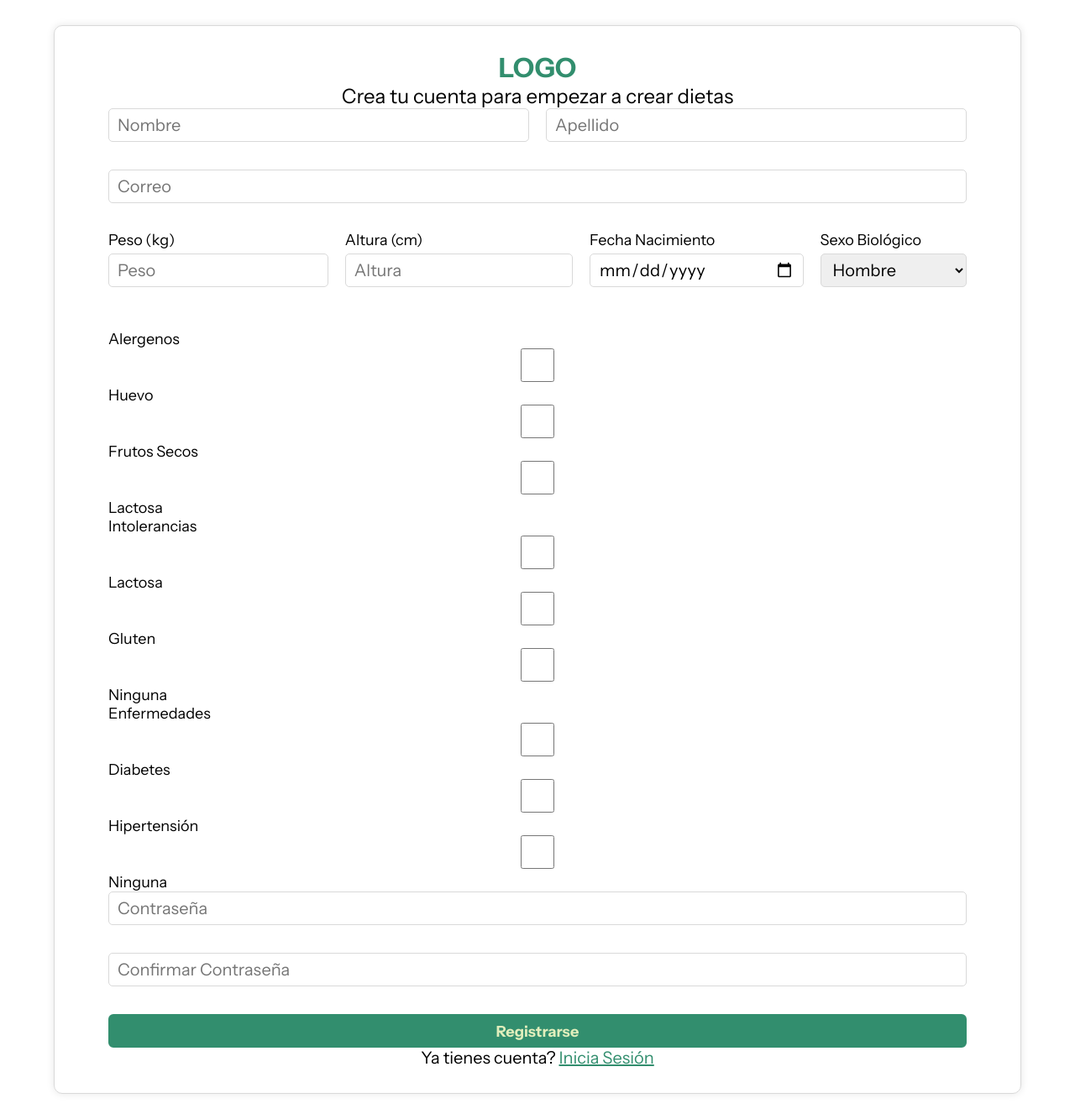
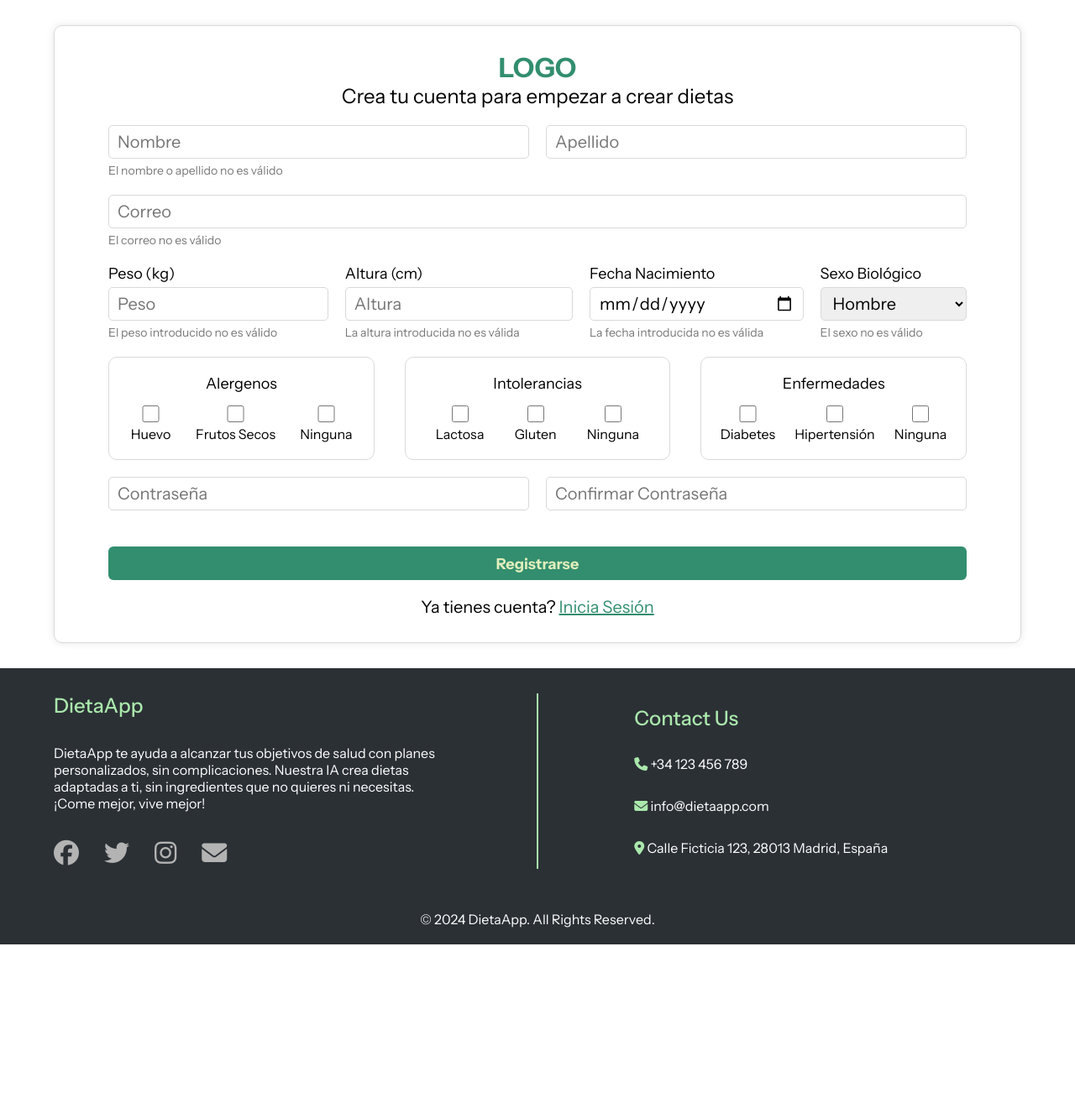
Before and after one commit to alekseisavinok6/dietaApp, a PHP site: page /views/registroCompleto.php in a window 1280 px wide. Shown: the whole page at 84% size. After the commit the page ends 1125 px from the top, so only its background shows below. Run offline with PHP 8.4, Linux system fonts and the light colour scheme; some libraries are stand-ins or nearby versions.

Commit message:
Estilos Registro|| Comienzo estilos login

```diff
--- a/css/styles.css
+++ b/css/styles.css
@@ -43,6 +43,10 @@
   color: #328e6e;
 }
 
+label {
+  font-size: 18px;
+}
+
 .text-lg {
   font-size: 24px;
 }
@@ -61,22 +65,28 @@
 }
 
 /* CONTENEDORES */
+.home-container {
+  height: 100vh;
+  flex-direction: column;
+  padding: 30px 5%;
+}
 
-.container {
+.registro-container,
+.login-container {
+  min-height: 90vh;
   margin: 30px 5%;
-  padding: 30px 5%;
-  border-radius: 10px 0px 0px 10px;
   border: 1px solid #d9d9d9;
   border-radius: 10px;
 }
-.container-c {
-  /*Contenedor columnas || Contenedor filas*/
-  height: 100vh;
+
+.registro-container {
+  flex-direction: column;
+  justify-content: space-between;
   padding: 30px 5%;
 }
 
-.container-c {
-  flex-direction: column;
+.login-container {
+  height: 90vh;
 }
 
 /* BUTTONS */
@@ -158,25 +168,28 @@
 }
 
 /*---VISTA LOGIN/REGISTRO---*/
+/* REGISTRO */
+.registro-container {
+  justify-content: space-between;
+}
+
+.registro-top {
+  margin-bottom: 20px;
+}
+
 .registro-top,
 .text-md {
   text-align: center;
 }
 
-.login-form,
-.registro-form {
+.registro-form,
+.login-form {
   flex-direction: column;
-  /* gap: 20px; */
+  gap: 20px;
 }
 
-/* LOGIN */
-
-/* REGISTRO */
-.registro-form {
-  /* padding: 5%; */
-}
-
-.form-name {
+.form-name,
+.form-password {
   display: flex;
   gap: 20px;
 }
@@ -190,29 +203,41 @@
 .client-data-input select {
   margin-top: 5px;
 }
-/* .form-fNacimiento label,
-.form-sexo label {
-  width: 40%;
-} */
 
-/* .form-fNacimiento input,
-.form-sexo select {
-  height: 40px;
-  width: 40%;
-} */
+.checkbox-container {
+  flex-direction: column;
+  align-items: center;
+  gap: 15px;
+  border: 1px solid #dadada;
+  padding: 20px;
+  border-radius: 10px;
+  width: 31%;
+}
+.checkbox-group {
+  display: flex;
+  gap: 20px;
+  justify-content: center;
+  text-align: center;
+}
 
-/* .peso,
-.altura {
+.checkbox-group label {
+  font-size: 16px;
+}
+
+.checkbox-group input {
+  height: 20px;
+}
+
+.form-password div {
   width: 50%;
-} */
+}
 
+/* LOGIN */
 /* LOGIN LEFT*/
 .login-left {
   width: 40%;
-  border-radius: 10px 0px 0px 10px;
   border-right: 1px solid #d9d9d9;
   padding: 30px;
-  position: relative;
 }
 
 .login-left img {
@@ -220,15 +245,14 @@
   height: 100%;
   border-radius: 10px;
 }
+
 /* LOGIN RIGHT*/
-
 .login-right {
   width: 60%;
   padding: 30px 5%;
-  border-radius: 0px 10px 10px 0px;
-  /* display: flex;x */
+  display: flex;
   flex-direction: column;
-  /* justify-content: space-between; */
+  justify-content: center;
   gap: 20px;
 }
 
@@ -237,24 +261,6 @@
 }
 
 /* FORMS */
-
-.form-nacimiento-sexo,
-.peso-altura {
-  display: flex;
-  /* justify-content: space-between; */
-  align-items: center;
-  gap: 20px;
-}
-
-label {
-  font-size: 18px;
-}
-
-/* select {
-  padding: 0 10px;
-  border: 1px solid #d9d9d9;
-  border-radius: 5px;
-} */
 
 form input,
 select {
@@ -271,6 +277,10 @@
   border: none;
 }
 
+.checkbox-group input:focus {
+  outline: none;
+}
+
 input:focus::placeholder {
   color: transparent;
 }
@@ -283,13 +293,16 @@
 
 .input-error,
 .input-registro-error {
-  margin: 5px 0 10px 0;
+  margin: 5px 0 0 0;
   color: #797979;
   font-size: 14px;
 }
 
+.input-error:first-of-type {
+  margin: 5px 0 10px 0;
+}
+
 .form-msg {
-  margin: 0 0 20px 0;
   background-color: rgb(252, 229, 173);
   color: black;
   padding: 15px;
--- a/index.php
+++ b/index.php
@@ -13,7 +13,7 @@
     />
   </head>
   <body>
-    <div class="container-c flex-c">
+    <div class="home-container flex-c">
         <?php include "components/navbar.php"?>
 
         <header class="banner flex-c">
--- a/views/registroCompleto.php
+++ b/views/registroCompleto.php
@@ -14,20 +14,22 @@
 </head>
 
 <body>
-<div class="container box-s">
+<div class="registro-container box-s flex-c">
     <div class="registro-top">
         <a href="../index.php"><h2>LOGO</h2></a>
         <p class="text-lg">Crea tu cuenta para empezar a crear dietas</p>
     </div>
     <form id="registro-form" class="registro-form flex-c" action="../controllers/registroController.php" method="POST">
+        <div>
             <div class="form-name">
                 <input type="text" name="nombre" placeholder="Nombre" />
                 <input type="text" name="apellido" placeholder="Apellido" />
             </div>
-        <p class="input-nombre-error input-registro-error no-display">El nombre o apellido no es válido</p>
+            <p class="input-nombre-error input-registro-error ">El nombre o apellido no es válido</p>
+        </div>
         <div>
             <input type="email" name="email" placeholder="Correo" />
-            <p class="input-email-error input-registro-error no-display">El correo no es válido</p>
+            <p class="input-email-error input-registro-error ">El correo no es válido</p>
             <?php
                 if (isset($_GET['error']) && $_GET['error'] === 'correo_duplicado') {
                     echo '<p class="input-email-error input-error">El correo ya está registrado.</p>';
@@ -38,17 +40,17 @@
             <div class="client-data-input form-peso">
                 <label for="peso">Peso (kg)</label>
                 <input type="number" name="peso" id="peso" placeholder="Peso" />
-                <p class="input-peso-error input-registro-error no-display">El peso introducido no es válido</p>
+                <p class="input-peso-error input-registro-error ">El peso introducido no es válido</p>
             </div>
             <div class="client-data-input form-altura">
                 <label for="altura">Altura (cm)</label>
                 <input type="number" name="altura" id="altura" placeholder="Altura" />
-                <p class="input-altura-error input-registro-error no-display">La altura introducida no es válida</p>
+                <p class="input-altura-error input-registro-error ">La altura introducida no es válida</p>
             </div>
             <div class="client-data-input form-nacimiento">
                 <label for="f_nacimiento">Fecha Nacimiento</label>
                 <input type="date" name="f_nacimiento" id="f_nacimiento" />
-                <p class="input-fNacimiento-error input-registro-error no-display">La fecha introducida no es válida</p>
+                <p class="input-fNacimiento-error input-registro-error ">La fecha introducida no es válida</p>
             </div>
             <div class="client-data-input form-sexo">
                 <label for="Sexo">Sexo Biológico</label>
@@ -56,47 +58,51 @@
                     <option value="Hombre" selected>Hombre</option>
                     <option value="Mujer">Mujer</option>
                 </select>
-                <p class="input-fNacimiento-error input-registro-error no-display">El sexo seleccionado no es válido</p>
+                <p class="input-fNacimiento-error input-registro-error ">El sexo no es válido</p>
             </div>
         </div>
-        <div>
+        <div class="client-data-checkbox flex-c">
+            <div class="checkbox-container flex-c">
                 <label for="alergenos">Alergenos</label>
-            <div>
+                <div class="checkbox-group">
                     <label><input type="checkbox" name="alergenos[]" value="huevo"> Huevo</label>
                     <label><input type="checkbox" name="alergenos[]" value="frutosSecos"> Frutos Secos</label>
-                <label><input type="checkbox" name="alergenos[]" value="lactosa"> Lactosa</label>
+                    <label><input type="checkbox" name="alergenos[]" value="NULL"> Ninguna</label>
                 </div>
             </div>
-        <div>
+            <div class="checkbox-container flex-c">
                 <label for="intolerancias">Intolerancias</label>
-            <div>
+                <div class="checkbox-group">
                     <label><input type="checkbox" name="intolerancias[]" value="lactosa"> Lactosa</label>
                     <label><input type="checkbox" name="intolerancias[]" value="gluten"> Gluten</label>
                     <label><input type="checkbox" name="intolerancias[]" value="NULL"> Ninguna</label>
                 </div>
             </div>
-        <div>
+            <div class="checkbox-container flex-c">
                 <label for="enfermedades">Enfermedades</label>
-            <div>
+                <div class="checkbox-group">
                     <label><input type="checkbox" name="enfermedades[]" value="diabetes"> Diabetes</label>
                     <label><input type="checkbox" name="enfermedades[]" value="hipertension"> Hipertensión</label>
                     <label><input type="checkbox" name="enfermedades[]" value="NULL"> Ninguna</label>
                 </div>
             </div>
-        <div class="input-div">
+        </div>
+        <div class="form-password">
+            <div>
                 <input id="password" type="password" name="password" placeholder="Contraseña" />
                 <p class="input-password-error input-registro-error  no-display">La contraseña debe tener por lo menos 12 carácteres</p>
             </div>
-        <div class="input-div">
+            <div>
                 <input id="password2" type="password" name="password2" placeholder="Confirmar Contraseña" />
                 <p class="input-password2-error input-registro-error  no-display">Las contraseñas no coinciden</p>
             </div>
+        </div>
         <p class="form-msg hidden"><i class="fa-solid fa-triangle-exclamation"></i> <strong>Error:</strong> Porfavor, rellena el formulario correctamente.</p>
         <input type="submit" name="registrar" class="btn" value="Registrarse"/>
+        <p class="text-md">Ya tienes cuenta? <a href="login.php" class="link">Inicia Sesión</a></p>
     </form>
-    <p class="text-md">Ya tienes cuenta? <a href="login.php" class="link">Inicia Sesión</a></p>
 </div>
-    <!-- <?php include "../components/footer.html"?> -->
+    <?php include "../components/footer.html"?>
     <script src="../js/loginScript.js"></script>
     <script
       src="https://kit.fontawesome.com/6209fab7df.js"
```
Also changed, not shown: views/login.php (+9 -11 lines). Lines whose indentation alone changed are shown as unchanged.
